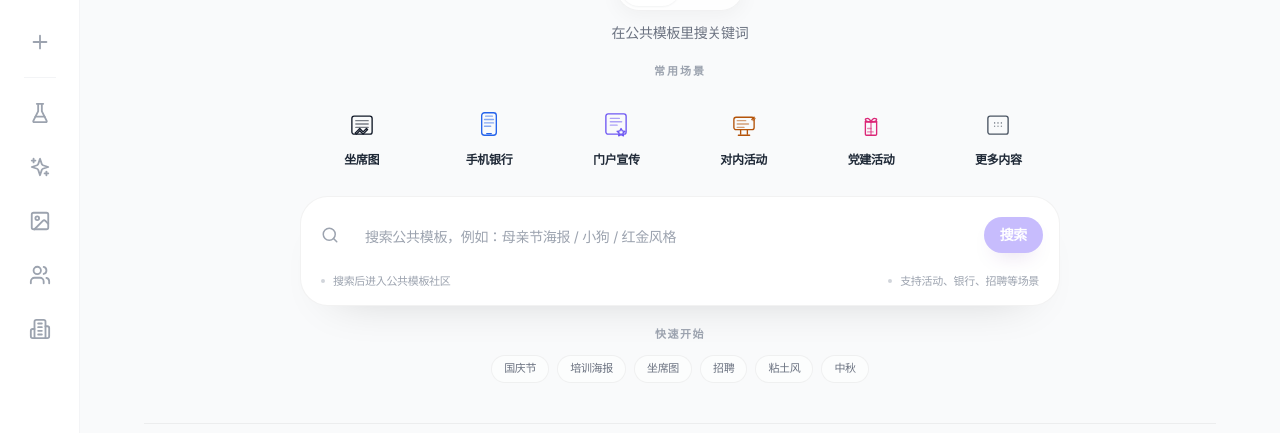
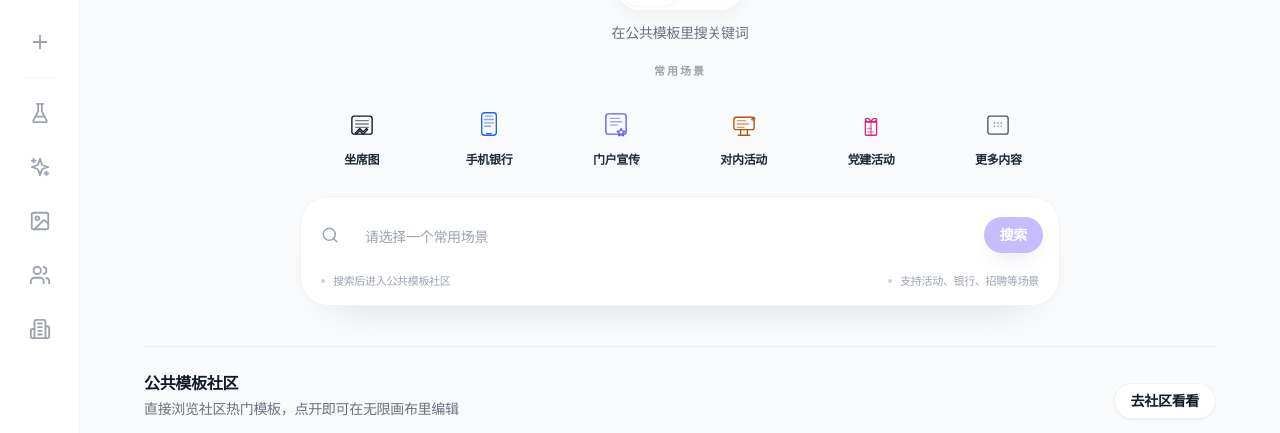
Before and after one commit to AudreyZeng99/ui-deepcanvas, a React (Vite) app: page / in a window 1280 px wide. Shown: the part 251-684 px from the top of the page. Built offline with nearby package versions, Linux system fonts and the light colour scheme; grey boxes are pictures that could not be loaded.

Commit message:
Home: scene-specific quick starts and locked search input

```diff
--- a/src/pages/Home.tsx
+++ b/src/pages/Home.tsx
@@ -17,8 +17,8 @@ type SearchSceneId = 'seat' | 'mobileBank' | 'portalPromo' | 'internalEvent' | '
 export default function Home() {
   const navigate = useNavigate();
   const [centerMode, setCenterMode] = useState<'search' | 'generate'>('search');
-  const [searchInput, setSearchInput] = useState('');
   const [activeSearchSceneId, setActiveSearchSceneId] = useState<SearchSceneId | null>(null);
+  const [activeQuickStartKeyword, setActiveQuickStartKeyword] = useState<string | null>(null);
   const [chatInput, setChatInput] = useState('');
   const chatInputRef = useRef<HTMLTextAreaElement | null>(null);
   const [selectedSize, setSelectedSize] = useState<'1080x1920' | '1920x1080' | '1080x1080' | '1200x628'>('1080x1920');
@@ -67,21 +67,62 @@ export default function Home() {
   };
 
   const handleSearchSubmit = () => {
-    submitSearch(searchInput);
+    if (!activeSearchSceneId) return;
+    submitSearch(searchQuery);
   };
 
-  const commonSearchKeywords = useMemo(() => ['国庆节', '培训海报', '坐席图', '招聘', '粘土风', '中秋'], []);
   const searchScenes = useMemo(
     () => [
-      { id: 'seat' as const, label: '坐席图', keyword: '坐席图', ink: 'text-gray-900' },
-      { id: 'mobileBank' as const, label: '手机银行', keyword: '手机银行', ink: 'text-[#2563EB]' },
-      { id: 'portalPromo' as const, label: '门户宣传', keyword: '门户宣传', ink: 'text-[#6F58F3]' },
-      { id: 'internalEvent' as const, label: '对内活动', keyword: '对内活动', ink: 'text-[#B45309]' },
-      { id: 'partyBuilding' as const, label: '党建活动', keyword: '党建活动', ink: 'text-[#DB2777]' },
-      { id: 'more' as const, label: '更多内容', keyword: '', ink: 'text-gray-600' },
+      {
+        id: 'seat' as const,
+        label: '坐席图',
+        ink: 'text-gray-900',
+        quickStarts: ['交行福利季', '周周有礼', '攻略', '节日节气宣传'],
+      },
+      {
+        id: 'mobileBank' as const,
+        label: '手机银行',
+        ink: 'text-[#2563EB]',
+        quickStarts: ['空白banner模板', '参考banner模板'],
+      },
+      {
+        id: 'portalPromo' as const,
+        label: '门户宣传',
+        ink: 'text-[#6F58F3]',
+        quickStarts: ['节日祝福', '感谢信'],
+      },
+      {
+        id: 'internalEvent' as const,
+        label: '对内活动',
+        ink: 'text-[#B45309]',
+        quickStarts: ['讲座宣传'],
+      },
+      {
+        id: 'partyBuilding' as const,
+        label: '党建活动',
+        ink: 'text-[#DB2777]',
+        quickStarts: [],
+      },
+      {
+        id: 'more' as const,
+        label: '更多内容',
+        ink: 'text-gray-600',
+        quickStarts: [],
+      },
     ],
     []
   );
+
+  const activeSearchScene = useMemo(
+    () => searchScenes.find((scene) => scene.id === activeSearchSceneId) ?? null,
+    [activeSearchSceneId, searchScenes]
+  );
+  const searchQuery = useMemo(() => {
+    if (!activeSearchScene) return '';
+    const tokens = [activeSearchScene.label];
+    if (activeQuickStartKeyword) tokens.push(activeQuickStartKeyword);
+    return tokens.join(' ');
+  }, [activeQuickStartKeyword, activeSearchScene]);
 
   const backgroundInspirationItems = useMemo(() => {
     const category = inspirationCategories.find((c) => c.id === 'backgrounds');
@@ -414,14 +455,8 @@ export default function Home() {
                           key={scene.id}
                           type="button"
                           onClick={() => {
-                            if (scene.id === 'more') {
-                              setSearchInput('');
                             setActiveSearchSceneId(scene.id);
-                              navigate('/public?module=projects');
-                              return;
-                            }
-                            setSearchInput(scene.keyword);
-                            setActiveSearchSceneId(scene.id);
+                            setActiveQuickStartKeyword(null);
                           }}
                           className={clsx(
                             'group flex flex-col items-center justify-center gap-2 h-[84px] rounded-2xl border border-transparent bg-transparent transition-colors',
@@ -452,10 +487,13 @@ export default function Home() {
                 <div className="rounded-[28px] border border-black/5 bg-white shadow-[0_22px_50px_-36px_rgba(0,0,0,0.24)] overflow-hidden">
                   <div className="relative px-5 pt-4 pb-3">
                     <input
-                      placeholder="搜索公共模板，例如：母亲节海报 / 小狗 / 红金风格"
+                      placeholder="请选择一个常用场景"
                       className="w-full h-12 pl-11 pr-24 border-0 bg-transparent focus:outline-none focus:ring-0 text-sm text-gray-900 placeholder:text-gray-400"
-                      value={searchInput}
-                      onChange={(e) => setSearchInput(e.target.value)}
+                      value={searchQuery}
+                      readOnly
+                      aria-readonly="true"
+                      tabIndex={-1}
+                      style={{ cursor: 'default' }}
                       onKeyDown={(e) => {
                         if (e.key === 'Enter') {
                           e.preventDefault();
@@ -469,7 +507,7 @@ export default function Home() {
                     <button
                       onClick={handleSearchSubmit}
                       className="absolute right-4 top-1/2 -translate-y-1/2 h-9 px-4 rounded-full text-white text-sm font-semibold transition-colors disabled:opacity-50 disabled:cursor-not-allowed shadow-[0_10px_22px_-12px_rgba(88,28,135,0.5)]"
-                      disabled={!searchInput.trim()}
+                      disabled={!activeSearchSceneId}
                       style={{ backgroundColor: purple.solid }}
                       onMouseEnter={(e) => {
                         if ((e.currentTarget as HTMLButtonElement).disabled) return;
@@ -493,17 +531,18 @@ export default function Home() {
                     </div>
                   </div>
                 </div>
+                {activeSearchScene && activeSearchScene.quickStarts.length > 0 ? (
                   <div className="flex flex-col items-center gap-3">
                     <div className="text-[11px] font-semibold tracking-[0.14em] text-gray-400">快速开始</div>
                     <div className="flex flex-wrap justify-center gap-2">
-                    {commonSearchKeywords.map((keyword) => {
-                      const isActive = searchInput.trim() === keyword;
+                      {activeSearchScene.quickStarts.map((keyword) => {
+                        const isActive = activeQuickStartKeyword === keyword;
                         return (
                           <button
                             key={keyword}
                             type="button"
                             onClick={() => {
-                            setSearchInput(keyword);
+                              setActiveQuickStartKeyword((prev) => (prev === keyword ? null : keyword));
                             }}
                             className={clsx(
                               'h-7 px-3 rounded-full border text-[11px] font-medium transition-colors',
@@ -521,6 +560,7 @@ export default function Home() {
                       })}
                     </div>
                   </div>
+                ) : null}
               </div>
             ) : (
               <div className="space-y-3">
```
Lines whose indentation alone changed are shown as unchanged.
